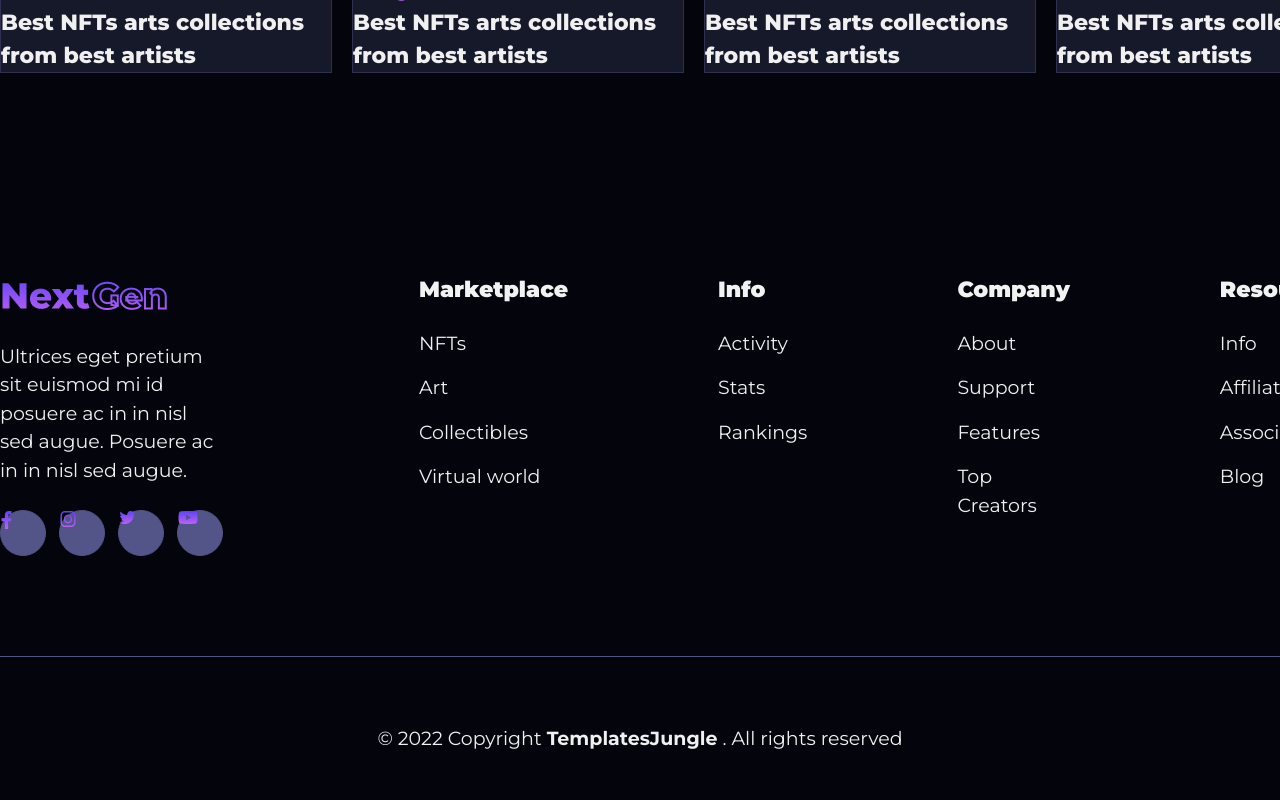
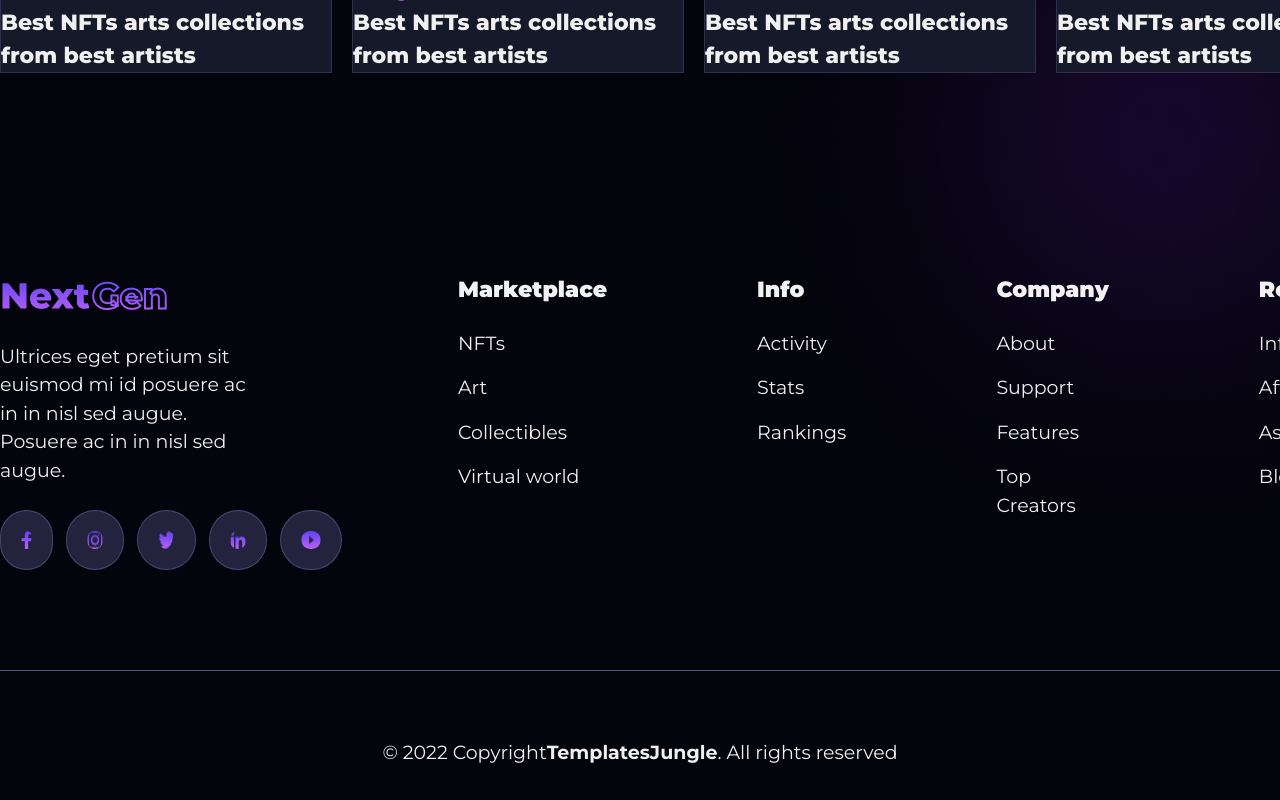
Before and after one commit to Riajul-56/NextGen, a React (Vite) app: page / in a window 1280 px wide. Shown: the part 5102-5902 px from the top of the page. Built offline with nearby package versions, Linux system fonts and the light colour scheme.

Commit message:
footer section edited

```diff
--- a/src/components/BlogCard.jsx
+++ b/src/components/BlogCard.jsx
@@ -3,7 +3,7 @@ import Flex from "./Flex";
 
 const BlogCard = ({ img, h6 }) => {
   return (
-    <Flex className="flex-col bg-[#16192A]  border border-[#2E3150] items-center">
+    <Flex className="flex-col bg-[#16192A]  border border-[#2E3150] items-center z-50">
       <img src={img} className="w-[330px] h-[330px]" />
       <div>
         <h6 className="text-primary_text font-medium text-[19px] ">{h6}</h6>
--- a/src/components/SocialMedia.jsx
+++ b/src/components/SocialMedia.jsx
@@ -1,11 +1,11 @@
 import React from "react";
-import Flex from "./Flex";
 
 const SocialMedia = ({ img }) => {
   return (
-    <div className="w-[46px] h-[46px] bg-[#535488] border border-[#535488] rounded-full">
-      <img src={img} />
-    </div>
+    <img
+      src={img}
+      className="p-[20px] bg-[rgb(83,84,136,.4)] rounded-full border border-[rgb(134,155,223,.32)] hover:bg-[rgb(134,155,223,.32)] "
+    />
   );
 };
 
--- a/src/sections/Blog.jsx
+++ b/src/sections/Blog.jsx
@@ -18,7 +18,7 @@ const Blog = () => {
           <Button text={"Read our blogs"} />
         </Flex>
 
-        <Flex className="gap-5">
+        <Flex className="gap-5 justify-between">
           <BlogCard img={blog_1} h6={"Arts"} />
 
           <BlogCard img={blog_2} h6={"Design"} />
--- a/src/sections/Footer.jsx
+++ b/src/sections/Footer.jsx
@@ -7,6 +7,8 @@ import fb from "../assets/facebook.png";
 import insta from "../assets/insta.png";
 import twiter from "../assets/twiter.png";
 import youtube from "../assets/youtube.png";
+import linkedin from "../assets/linkedin.png"
+import shadow from "../assets/footer_shadow.png";
 
 let footerData = [
   {
@@ -96,8 +98,9 @@ let footerData = [
 
 const Footer = () => {
   return (
-    <footer>
-      <div className="border-b border-[#535488] pb-[100px] mb-9">
+    <footer className="relative ">
+      <img src={shadow} className="absolute -top-[700px] right-0" />
+      <div className="border-b border-[#535488] pb-[100px] mb-9 ">
         <Container>
           <Flex className="gap-[196px]">
             <div className="w-[400px]">
@@ -106,15 +109,16 @@ const Footer = () => {
                 Ultrices eget pretium sit euismod mi id posuere ac in in nisl
                 sed augue. Posuere ac in in nisl sed augue.
               </p>
-              <Flex className="gap-[13px]  items-center">
+              <Flex className="gap-[13px]">
                 <SocialMedia img={fb} />
                 <SocialMedia img={insta} />
                 <SocialMedia img={twiter} />
+                <SocialMedia img={linkedin} />
                 <SocialMedia img={youtube} />
               </Flex>
             </div>
 
-            <Flex className="gap-[150px]">
+            <Flex className="gap-[150px] z-50">
               {footerData.map((item) => (
                 <div>
                   <h2 className="text-text_title font-black text-[22px] mb-6">
@@ -135,7 +139,11 @@ const Footer = () => {
       </div>
       <div className="text-center p-8">
         <p className="font-normal text-[19px]">
-          © 2022 Copyright <span className="text-second.text font-bold text-[19px]">TemplatesJungle</span> . All rights reserved
+          © 2022 Copyright
+          <span className="text-second.text font-bold text-[19px]">
+            TemplatesJungle
+          </span>
+          . All rights reserved
         </p>
       </div>
     </footer>
```
Also changed, not shown: src/assets/footer_shadow.png (added).
